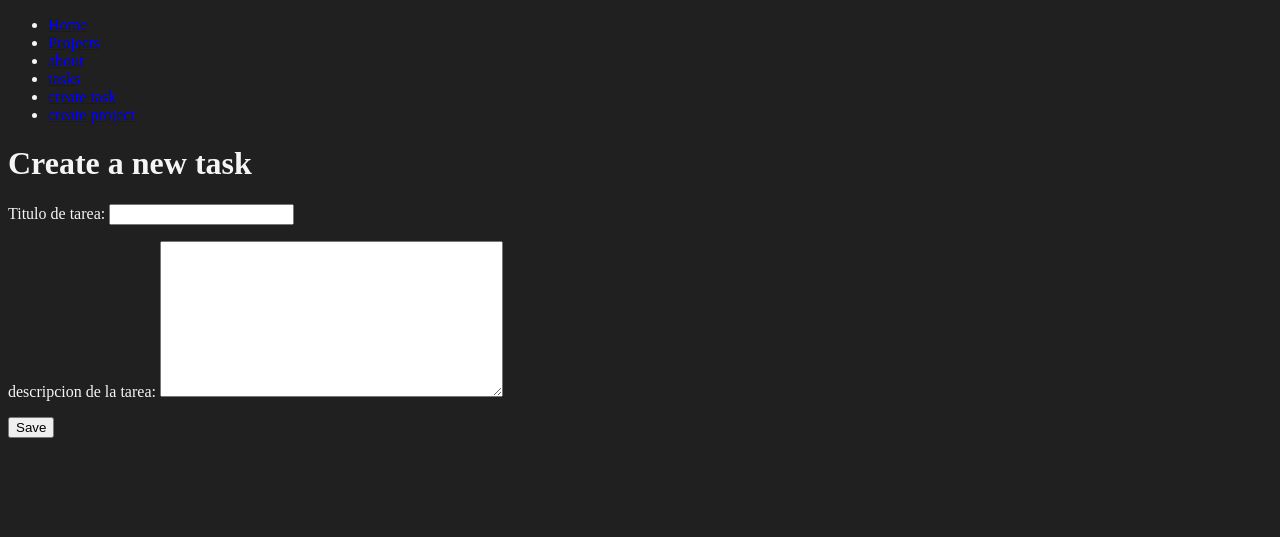
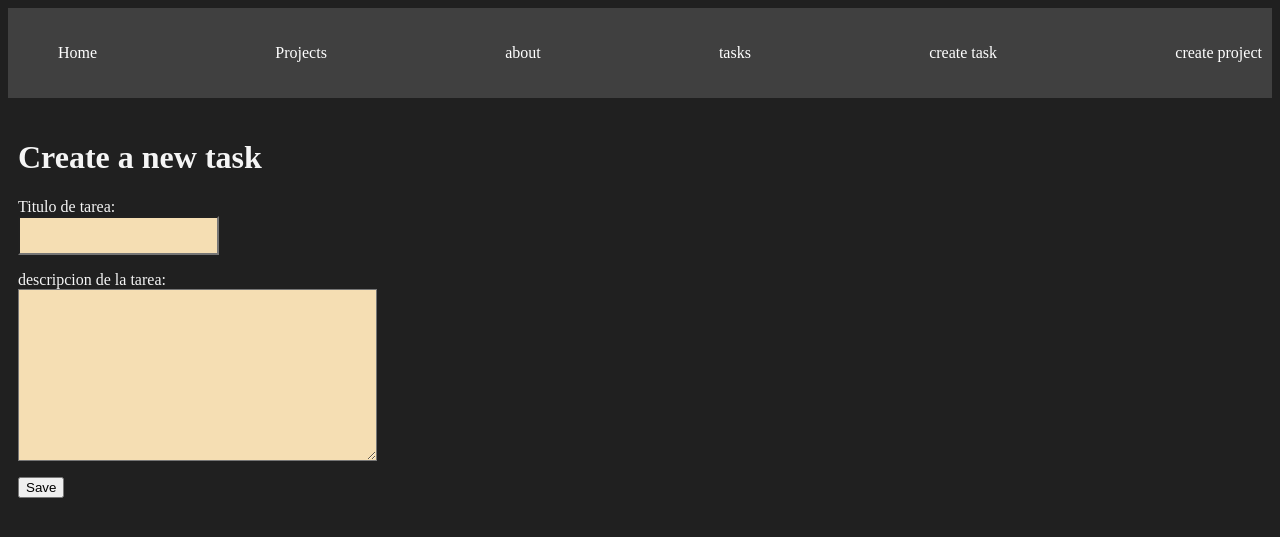
Before and after one commit to lucaSinEse/Cursos-y-Proyectos, a Django app: page /create_task/ in a window 1280 px wide. Shown: the top 537 px of the page. Run offline with Django 5.2, Linux system fonts and the light colour scheme.

Commit message:
mejoras finales

```diff
--- a/Django/myapp/forms.py
+++ b/Django/myapp/forms.py
@@ -1,8 +1,19 @@
 from django import forms
 
 class CreateNewTask(forms.Form):
-    title = forms.CharField(label="Titulo de tarea", max_length=200)
-    description = forms.CharField(label="descripcion de la tarea", widget=forms.Textarea)
+    title = forms.CharField(
+        label="Titulo de tarea",
+        max_length=200,
+        widget=forms.TextInput(attrs={'class':'input'})
+    )
+    description = forms.CharField(
+        label="descripcion de la tarea",
+        widget=forms.Textarea(attrs={'class':'input'})
+    )
 
 class CreateNewProject(forms.Form):
-    name = forms.CharField(label="Nombre del proyecto", max_length=200)
+    name = forms.CharField(
+        label="Nombre del proyecto",
+        max_length=200,
+        widget=forms.TextInput(attrs={'class':'input'})
+    )
--- a/Django/myapp/static/styles/main.css
+++ b/Django/myapp/static/styles/main.css
@@ -2,3 +2,46 @@ body{
     background: #202020;
     color: whitesmoke;
 }
+
+.navbar {
+    background: #404040;
+    padding:5px 0 ;
+}
+
+.navbar ul {
+    display:flex;
+    justify-content: space-between;
+}
+
+.navbar ul li{
+    list-style: none;
+}
+
+.navbar ul li a{
+    color: white;
+    text-decoration: none;
+}
+
+.navbar ul li a:hover {
+    color: aquamarine;
+}
+
+.container {
+    max-width: 1200 px;
+    margin: auto;
+    padding: 20px 10px;
+}
+
+.card {
+    background: whitesmoke;
+    padding: 10px;
+    margin-bottom: 2px;
+    color: black;
+}
+
+.input {
+    background: wheat ;
+    padding:  10px;
+    text-align: center;
+    display: block;
+}
--- a/Django/myapp/templates/layouts/base.html
+++ b/Django/myapp/templates/layouts/base.html
@@ -8,7 +8,7 @@
     <link rel="stylesheet" href= "{% static '/styles/main.css' %}">
 </head>
 <body>
-    <nav>
+    <nav class="navbar container">
         <ul>
             <li>
                 <a href="{% url 'index' %}">Home</a>
@@ -31,7 +31,9 @@
         </ul>
     </nav>
 
-    {% block content %}
-    {% endblock %}
+    <main class="container">
+        {% block content %}
+        {% endblock %}
+    </main>
 </body>
 </html>
--- a/Django/myapp/urls.py
+++ b/Django/myapp/urls.py
@@ -8,5 +8,6 @@ urlpatterns = [
     path('projects/', views.projects, name="projects"),
     path('tasks/', views.tasks, name="tasks"),
     path('create_task/', views.create_task, name="create_task"),
-        path('create_project/', views.create_project, name="create_project"),
+    path('create_project/', views.create_project, name="create_project"),
+    path('projects/<int:id>', views.project_details, name="project_detail"),
 ]
--- a/Django/myapp/views.py
+++ b/Django/myapp/views.py
@@ -57,3 +57,12 @@ def create_project(request):
             name = request.POST['name']
         )
         return redirect("projects")
+
+def project_details(request, id):
+    print(id)
+    project = get_object_or_404(Project, id=id)
+    tasks = Task.objects.filter(project_id = id)
+    return render(request, 'projects/detail.html',{
+        'project': project,
+        'tasks': tasks
+    })
```
Also changed, not shown: Django/myapp/templates/projects/detail.html (added, +15 -0 lines), Django/myapp/templates/projects/projects.html (+5 -3 lines).
